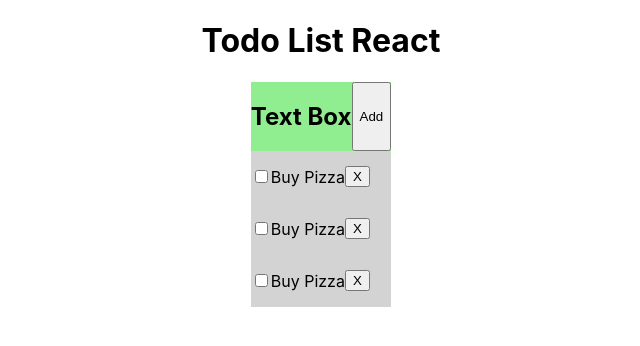
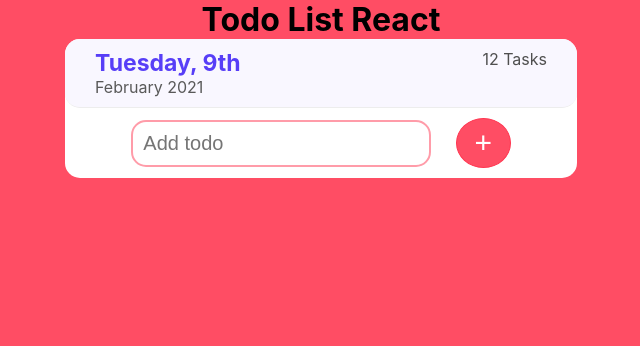
Before and after one commit to BayLadyCoder/today-todo, a React (Create React App) app: page / in a window 1280 px wide. Shown: the top 346 px of the page, without its empty margins (319-959 px from the left). Built offline with nearby package versions, Linux system fonts and the light colour scheme.

Commit message:
Finished add, delete, edit and check functions

```diff
--- a/package.json
+++ b/package.json
@@ -6,6 +6,7 @@
     "@testing-library/jest-dom": "^5.11.9",
     "@testing-library/react": "^11.2.5",
     "@testing-library/user-event": "^12.6.3",
+    "nanoid": "^3.1.20",
     "react": "^17.0.1",
     "react-dom": "^17.0.1",
     "react-scripts": "4.0.1",
--- a/public/index.html
+++ b/public/index.html
@@ -25,6 +25,13 @@
       Learn how to configure a non-root public URL by running `npm run build`.
     -->
     <title>React App</title>
+    <style>
+      * {
+        margin: 0;
+        padding: 0;
+        box-sizing: border-box;
+      }
+    </style>
   </head>
   <body>
     <noscript>You need to enable JavaScript to run this app.</noscript>
--- a/src/App.js
+++ b/src/App.js
@@ -4,11 +4,17 @@ import TodoList from "./components/TodoList";
 
 function App() {
   return (
-    <div className="App">
+    <div className="App" style={styles.container}>
       <h1>Todo List React</h1>
       <TodoList />
     </div>
   );
 }
 
+const styles = {
+  container: {
+    backgroundColor: "#ff4d64",
+  },
+};
+
 export default App;
--- a/src/components/AddTodo/AddTodo.js
+++ b/src/components/AddTodo/AddTodo.js
@@ -1,10 +1,49 @@
-import React from "react";
+import React, { useState } from "react";
+import { nanoid } from "nanoid";
 
-const AddTodo = () => {
+const AddTodo = ({ storage, setStorage }) => {
+  // user type on textfield
+  // user click add button
+  // store data somewhere
+  //  we store (dataText, id, isChecked)
+  // display new todo below
+  //
+  // user click delete button
+  // the todo that got clicked delete will be removed
+  // (remove that todo object from the array)
+  const [newTodo, setNewTodo] = useState("");
+
+  const savingNewTodo = (event) => {
+    setNewTodo(event.target.value);
+  };
+
+  const addTodo = (event, favFood) => {
+    event.preventDefault();
+    setStorage([...storage, { id: nanoid(), data: favFood, isChecked: false }]);
+  };
+
+  console.log(storage);
+
   return (
     <div style={styles.container}>
-      <h2>Text Box</h2>
-      <button>Add</button>
+      <form style={styles.form}>
+        <input
+          style={styles.textInput}
+          type="text"
+          id="fname"
+          name="fname"
+          placeholder="Add todo"
+          value={newTodo || ""}
+          onChange={savingNewTodo}
+        />
+
+        <button
+          style={styles.addTodoButton}
+          onClick={(event) => addTodo(event, newTodo)}
+        >
+          +
+        </button>
+      </form>
     </div>
   );
 };
@@ -12,7 +51,33 @@ const AddTodo = () => {
 const styles = {
   container: {
     display: "flex",
-    backgroundColor: "lightgreen",
+    justifyContent: "center",
+    // backgroundColor: "lightgreen",
+    padding: "10px",
+  },
+  form: {
+    display: "flex",
+    alignItems: "center",
+    justifyContent: "space-around",
+    width: "80%",
+  },
+  textInput: {
+    padding: "10px",
+    width: "300px",
+    marginRight: "10px",
+    fontSize: "20px",
+    border: "2px solid #ff9ca9",
+    borderRadius: "15px",
+  },
+  addTodoButton: {
+    backgroundColor: "#ff4d64",
+    color: "#ffffff",
+    fontSize: "30px",
+    minWidth: "55px",
+    minHeight: "50px",
+    padding: "0",
+    borderRadius: "50%",
+    border: "1px solid #ff3650",
   },
 };
 
--- a/src/components/DisplayTodos/DisplayTodos.js
+++ b/src/components/DisplayTodos/DisplayTodos.js
@@ -1,12 +1,19 @@
 import React from "react";
 import Todo from "./Todo";
 
-const DisplayTodos = () => {
+const DisplayTodos = ({ todos, setStorage, storage }) => {
+  // const todos = [{ data: "Buy pizza", isChecked: false }];
+
   return (
     <div style={styles.container}>
-      <Todo />
-      <Todo />
-      <Todo />
+      {todos.map((todo) => (
+        <Todo
+          key={todo.id}
+          todo={todo}
+          setStorage={setStorage}
+          storage={storage}
+        />
+      ))}
     </div>
   );
 };
--- a/src/components/DisplayTodos/Todo.js
+++ b/src/components/DisplayTodos/Todo.js
@@ -1,11 +1,85 @@
-import React from "react";
+import React, { useState } from "react";
 
-const Todo = () => {
+const Todo = ({ todo, setStorage, storage }) => {
+  const [isOnEdit, setIsOnEdit] = useState(false);
+
+  const handleDeleteTodo = (id) => {
+    // delete this todo from the storage
+    const newState = storage.filter((eachTodo) => eachTodo.id !== id);
+    setStorage(newState);
+  };
+
+  const handleTodoCheckbox = (id) => {
+    // toggle todo's isChecked
+    const newState = storage.map((todo) => {
+      if (todo.id === id) {
+        todo.isChecked = !todo.isChecked;
+      }
+      return todo;
+    });
+    setStorage(newState);
+  };
+
+  // if user click on edit button/icon, change from <p></p> to input textbox  DONE!!
+  // user can change value in textbox , update todo data in database, DONE!!
+  // user press enter (or press finish button),
+  // change element back to <p></p>
+
+  const handleOnClickEdit = () => {
+    setIsOnEdit(true);
+  };
+
+  const handleOnChangeToDo = (e, id) => {
+    const newState = storage.map((eachTodo) => {
+      if (eachTodo.id === id) {
+        eachTodo.data = e.target.value;
+      }
+      return eachTodo;
+    });
+
+    setStorage(newState);
+  };
+
+  const handleKeyPressEnter = (e) => {
+    if (e.key === "Enter") setIsOnEdit(false);
+  };
+
   return (
     <div style={styles.container}>
-      <input type="checkbox" />
-      <p>Buy Pizza</p>
-      <button>X</button>
+      <input
+        style={styles.checkbox}
+        type="checkbox"
+        name="task1"
+        value={todo.data}
+        checked={todo.isChecked}
+        onChange={() => handleTodoCheckbox(todo.id)}
+      />
+      <div style={styles.todoDataContainer} onClick={() => handleOnClickEdit()}>
+        {isOnEdit ? (
+          <input
+            type="text"
+            value={todo.data}
+            onChange={(e) => handleOnChangeToDo(e, todo.id)}
+            onKeyDown={(e) => handleKeyPressEnter(e)}
+          />
+        ) : (
+          <p
+            style={{
+              ...styles.todoData,
+              textDecoration: todo.isChecked ? "line-through" : "none",
+            }}
+          >
+            {todo.data}
+          </p>
+        )}
+      </div>
+
+      <button
+        onClick={() => handleDeleteTodo(todo.id)}
+        style={styles.deleteButton}
+      >
+        X
+      </button>
     </div>
   );
 };
@@ -14,6 +88,29 @@ const styles = {
   container: {
     display: "flex",
     alignItems: "center",
+    justifyContent: "space-between",
+    padding: "0px 30px",
+    borderBottom: "1px solid #ededed",
+  },
+  checkbox: {
+    backgroundColor: "pink",
+    fontSize: "20px",
+  },
+  todoDataContainer: {
+    width: "100%",
+    margin: "0 15px",
+    padding: "15px",
+  },
+  todoData: {
+    fontSize: "18px",
+    color: "#2e2e2e",
+    // textDecoration: "line-through",
+  },
+  deleteButton: {
+    border: "1px solid #ffdbe0",
+    borderRadius: "5px",
+    backgroundColor: "#ffdbe0",
+    color: "#cc122c",
   },
 };
 
--- a/src/components/TodoList/TodoList.js
+++ b/src/components/TodoList/TodoList.js
@@ -1,12 +1,23 @@
-import React from "react";
+import React, { useState } from "react";
 import AddTodo from "../AddTodo";
 import DisplayTodos from "../DisplayTodos";
 
 const TodoList = () => {
+  const [storage, setStorage] = useState([]);
+
   return (
     <div style={styles.container}>
-      <AddTodo />
-      <DisplayTodos />
+      <div style={styles.infoHeader}>
+        <div style={styles.infoDate}>
+          <p style={styles.infoDay}>Tuesday, 9th</p>
+          <p style={styles.infoMonth}>February 2021</p>
+        </div>
+        <div style={styles.infoTotalTasks}>
+          <p>12 Tasks</p>
+        </div>
+      </div>
+      <AddTodo storage={storage} setStorage={setStorage} />
+      <DisplayTodos todos={storage} setStorage={setStorage} storage={storage} />
     </div>
   );
 };
@@ -14,9 +25,36 @@ const TodoList = () => {
 const styles = {
   container: {
     display: "flex",
-    backgroundColor: "lightgrey",
+    backgroundColor: "#ffffff",
     flexDirection: "column",
-    // justifyContent: "center",
+    minWidth: "350px",
+    width: "40%",
+    maxWidth: "550px",
+    borderRadius: "15px",
+  },
+  infoHeader: {
+    display: "flex",
+    backgroundColor: "#f9f7ff",
+    padding: "10px 30px",
+    borderRadius: "15px",
+    justifyContent: "space-between",
+    borderBottom: "1px solid #ededed",
+  },
+  infoDate: {
+    display: "flex",
+    flexDirection: "column",
+  },
+  infoDay: {
+    fontSize: "23px",
+    fontWeight: "bold",
+    color: "#573ef7",
+  },
+  infoMonth: {
+    color: "#595959",
+  },
+  infoTotalTasks: {
+    color: "#4f4f4f",
+    fontWeight: "400",
   },
 };
 
```
